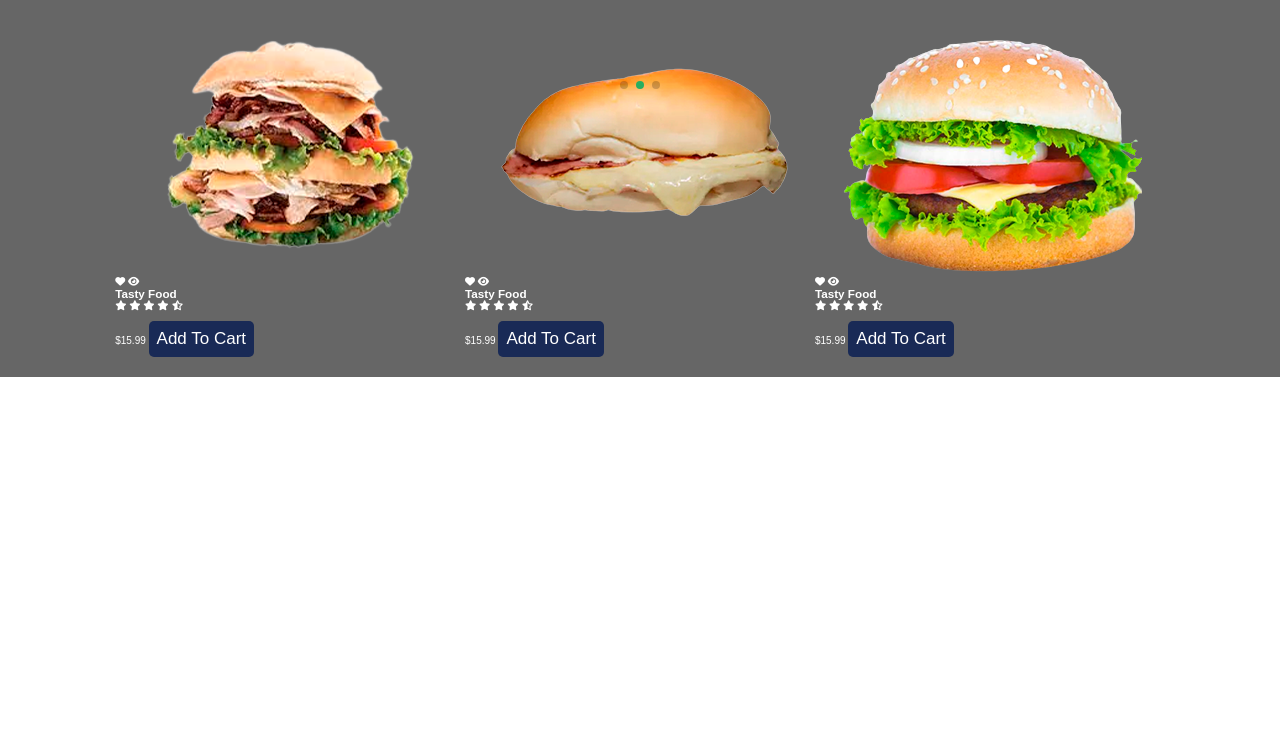
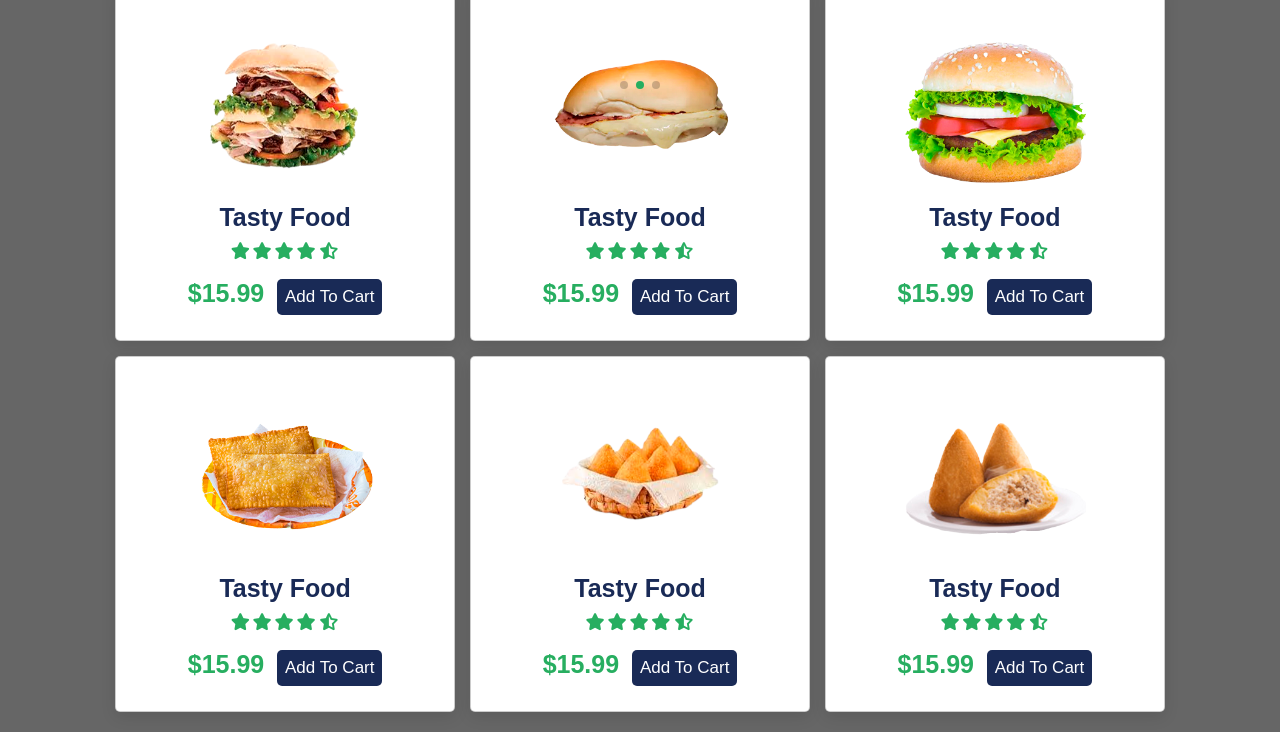
Before and after one commit to Giarlan/Cafeteria, a plain HTML site: page index.html in a window 1280 px wide. Shown: the part 701-1433 px from the top of the page. Before the commit the page ends 1078 px from the top, so only its background shows below. Drawn offline with nearby package versions, Linux system fonts and the light colour scheme.

Commit message:
COMPLETE THE 'DISHES' SECTION
   *Build - The 'Dishes' section has been completed

```diff
--- a/assets/css/app.css
+++ b/assets/css/app.css
@@ -42,14 +42,14 @@ section:nth-child(even) {
     text-align: center;
     color: var(--green);
     font-size: 2rem;
-    padding: 1rem;
+    padding-top: 1rem;
 }
 
 .heading {
     text-align: center;
     color: var(--black);
     font-size: 3rem;
-    padding: 2rem;
+    padding-bottom: 2rem;
     text-transform: uppercase;
 }
 
@@ -224,10 +224,81 @@ header .icons #menu-bars {
 
 .dishes .box-container {
     display: grid;
-    grid-template-columns: repeat(auto-fit, minmax(27rem, 1fr));
+    grid-template-columns: repeat(auto-fit, minmax(28rem, 1fr));
+    gap: 1.5rem;
 }
 
+.dishes .box-container .box {
+    padding: 2.5rem;
+    background: #fff;
+    border-radius: .5rem;
+    border: .1rem solid rgba(0, 0, 0, .2);
+    box-shadow: var(--box-shadow);
+    position: relative;
+    overflow: hidden;
+    text-align: center;
+}
 
+.dishes .box-container .box .fa-heart,
+.dishes .box-container .box .fa-eye {
+    position: absolute;
+    top: 1.5rem;
+    background: #eee;
+    border-radius: 50%;
+    height: 5rem;
+    width: 5rem;
+    line-height: 5rem;
+    font-size: 2rem;
+    color: var(--black);
+}
+
+.dishes .box-container .box .fa-heart:hover,
+.dishes .box-container .box .fa-eye:hover {
+    background: var(--green);
+    color: #fff;
+}
+
+.dishes .box-container .box .fa-heart {
+    right: -15rem;
+}
+
+.dishes .box-container .box .fa-eye {
+    left: -15rem;
+}
+
+.dishes .box-container .box:hover .fa-heart {
+    right: 1.5rem;
+}
+
+.dishes .box-container .box:hover .fa-eye {
+    left: 1.5rem;
+}
+
+.dishes .box-container .box img {
+    height: 17rem;
+    margin: 1rem 0;
+}
+
+.dishes .box-container .box h3 {
+    color: var(--black);
+    font-size: 2.5rem;
+}
+
+.dishes .box-container .box .stars {
+    padding: 1rem 0;
+}
+
+.dishes .box-container .box .stars i {
+    font-size: 1.7rem;
+    color: var(--green);
+}
+
+.dishes .box-container .box span {
+    color: var(--green);
+    font-weight: bolder;
+    margin-right: 1rem;
+    font-size: 2.5rem;
+}
 
 
 
@@ -294,4 +365,9 @@ header .icons #menu-bars {
     html{
         font-size: 50%;
     }
+
+    .dishes .box-container .box img {
+        height: auto;
+        width: 100%;
+    }
 }
--- a/index.html
+++ b/index.html
@@ -145,6 +145,54 @@
                 <span>$15.99</span>
                 <a href="#" class="btn">Add to Cart</a>
             </div>
+
+            <div class="box">
+                <a href="#" class="fas fa-heart"></a>
+                <a href="#" class="fas fa-eye"></a>
+                <img src="./assets/images/pasteis.png" alt="">
+                <h3>Tasty Food</h3>
+                <div class="stars">
+                    <i class="fas fa-star"></i>
+                    <i class="fas fa-star"></i>
+                    <i class="fas fa-star"></i>
+                    <i class="fas fa-star"></i>
+                    <i class="fas fa-star-half-alt"></i>
+                </div>
+                <span>$15.99</span>
+                <a href="#" class="btn">Add to Cart</a>
+            </div>
+
+            <div class="box">
+                <a href="#" class="fas fa-heart"></a>
+                <a href="#" class="fas fa-eye"></a>
+                <img src="./assets/images/salgados.png" alt="">
+                <h3>Tasty Food</h3>
+                <div class="stars">
+                    <i class="fas fa-star"></i>
+                    <i class="fas fa-star"></i>
+                    <i class="fas fa-star"></i>
+                    <i class="fas fa-star"></i>
+                    <i class="fas fa-star-half-alt"></i>
+                </div>
+                <span>$15.99</span>
+                <a href="#" class="btn">Add to Cart</a>
+            </div>
+
+            <div class="box">
+                <a href="#" class="fas fa-heart"></a>
+                <a href="#" class="fas fa-eye"></a>
+                <img src="./assets/images/coxinhas.png" alt="">
+                <h3>Tasty Food</h3>
+                <div class="stars">
+                    <i class="fas fa-star"></i>
+                    <i class="fas fa-star"></i>
+                    <i class="fas fa-star"></i>
+                    <i class="fas fa-star"></i>
+                    <i class="fas fa-star-half-alt"></i>
+                </div>
+                <span>$15.99</span>
+                <a href="#" class="btn">Add to Cart</a>
+            </div>
         </div>
     </section>
 
```
Also changed, not shown: assets/images/coxinhas.png (added), assets/images/pasteis.png (added), assets/images/salgados.png (added).
